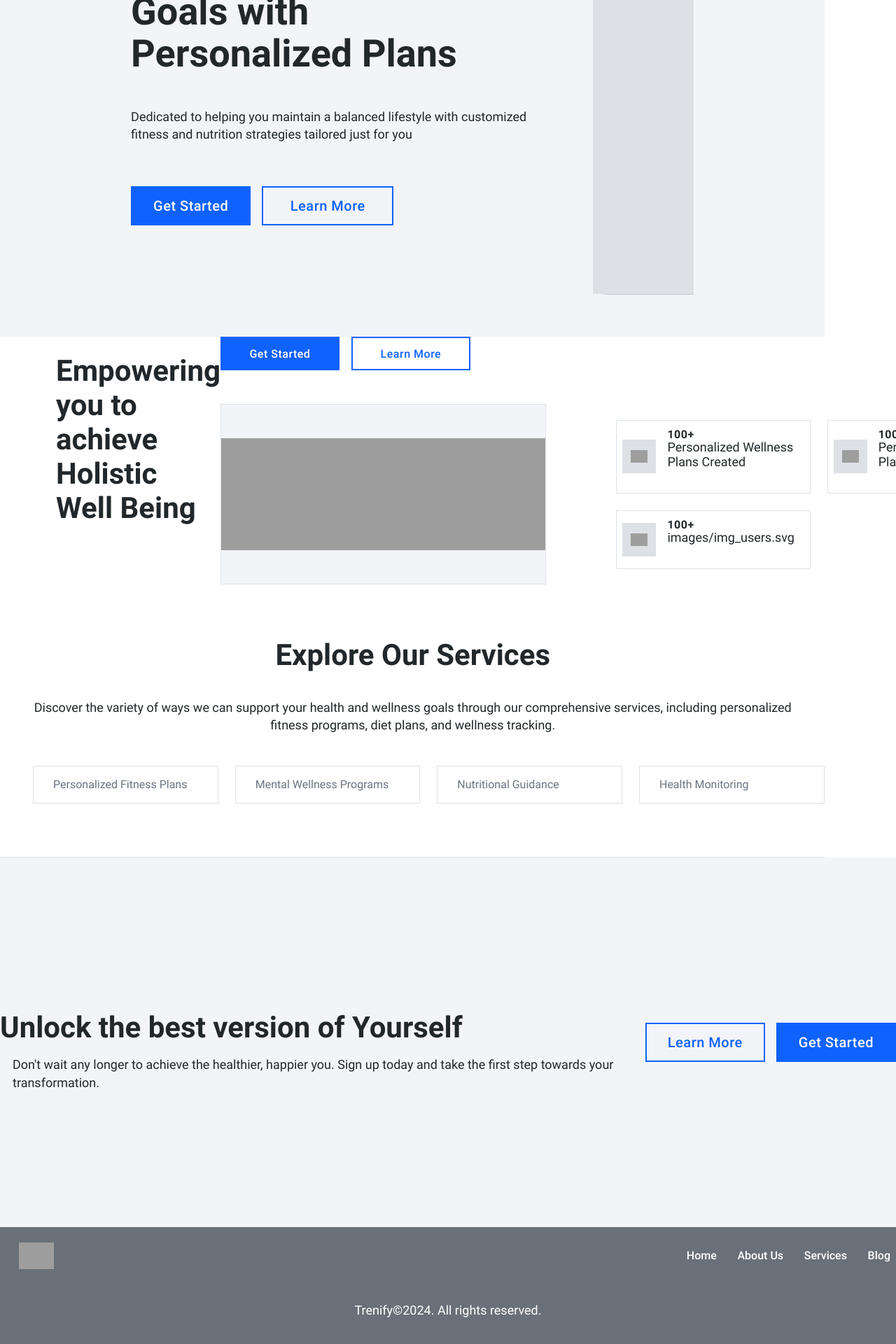
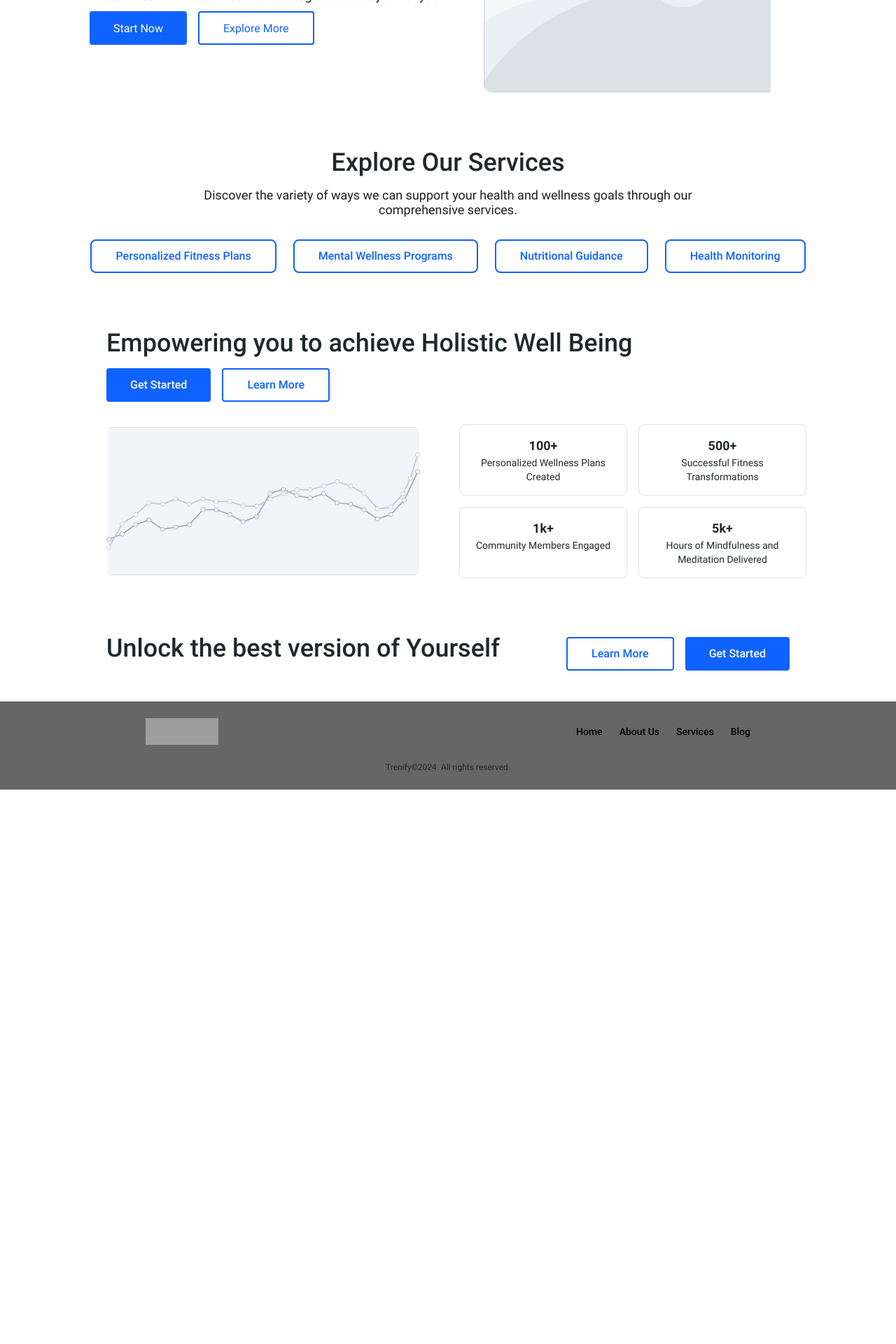
Before and after one commit to Realitylion/wellness-management-system-frontend, a React (Create React App) app: page /landing in a window 1280 px wide. Shown: the part 318-2238 px from the top of the page at 70% size. After the commit the page ends 1446 px from the top, so only its background shows below. Built offline with nearby package versions, Linux system fonts and the light colour scheme; grey boxes are pictures that could not be loaded.

Commit message:
home page changes

```diff
--- a/src/pages/Home1/index.jsx
+++ b/src/pages/Home1/index.jsx
@@ -1,5 +1,5 @@
 import { Helmet } from "react-helmet";
-import { Button, Heading, Img, Text } from "../../components"; // Assuming Text is a component for subtitles
+import { Button, Heading, Img, Text } from "../../components";
 import Footer from "../../components/Footer";
 import WellnessJourneyCallToAction from "../../components/WellnessJourneyCallToAction";
 import WellnessPromotion from "../../components/WellnessPromotion";
@@ -36,13 +36,13 @@ export default function HomePage() {
         {/* Hero Section */}
         <div className="flex items-center justify-between my-10 max-w-5xl mx-auto px-4 lg:px-0">
           <div className="w-full lg:w-1/2 text-left">
-    <Heading as="h1" className="text-4xl font-bold text-coolgray-900 mb-2">
+            <Heading as="h1" className="text-4xl lg:text-5xl font-bold text-coolgray-900 mb-2">
               Unlock Your Full Potential with Tailored Wellness Solutions
             </Heading>
-    <Heading as="h2" className="text-lg font-semibold text-coolgray-700 mb-3">
+            <Heading as="h2" className="text-xl lg:text-2xl font-semibold text-coolgray-700 mb-3">
               Achieve Your Wellness Goals with Personalized Plans
             </Heading>
-    <p className="text-gray-500 mb-6">
+            <p className="text-base lg:text-lg text-gray-500 mb-6">
               Dedicated to helping you maintain a balanced lifestyle with customized fitness
               and nutrition strategies tailored just for you.
             </p>
@@ -60,10 +60,9 @@ export default function HomePage() {
           </div>
         </div>
 
-
         {/* Services Section */}
         <div className="text-center py-10">
-  <Heading as="h2" className="text-3xl font-bold text-coolgray-90 mb-2">Our Services</Heading>
+          <Heading as="h2" className="text-3xl lg:text-4xl font-bold text-coolgray-90 mb-2">Our Services</Heading>
           <Text className="text-lg font-semibold text-coolgray-70 mb-4">Why choose Us?</Text>
           <Text className="text-base text-coolgray-60 mb-8 max-w-2xl mx-auto">
             Our comprehensive wellness approach ensures that every aspect of your health is covered
@@ -102,7 +101,7 @@ export default function HomePage() {
 
         {/* Impact Section */}
         <div className="bg-white py-10 text-center">
-  <Heading as="h2" className="text-3xl font-bold mb-3">Our Impact</Heading>
+          <Heading as="h2" className="text-3xl lg:text-4xl font-bold mb-3">Our Impact</Heading>
           <Text className="text-lg text-coolgray-60 mb-8">
             "We’re proud to have empowered countless individuals on their wellness journey."
           </Text>
@@ -133,18 +132,16 @@ export default function HomePage() {
           </div>
         </div>
 
-
         {/* Wellness Insights Section */}
         <div className="text-center py-10">
-  <Heading as="h2" className="text-3xl font-bold mb-3">Wellness Insights</Heading>
+          <Heading as="h2" className="text-3xl lg:text-4xl font-bold mb-3">Wellness Insights</Heading>
           <Text className="text-lg text-coolgray-60 mb-8">Stay informed with the latest tips and trends in health and wellness.</Text>
         </div>
-
 
 {/* Call to Action Section */}
 <div className="bg-default-white py-10 flex items-center justify-between mx-auto max-w-4xl">
   <div>
-    <Heading as="h2" className="text-3xl font-bold mb-3">Start Your Wellness Journey Today</Heading>
+    <Heading as="h2" className="text-3xl lg:text-4xl font-bold mb-3">Start Your Wellness Journey Today</Heading>
     <Text className="text-base text-coolgray-60">
       Don’t wait any longer to achieve the healthier, happier you. Sign up today and take the first step towards your transformation.
     </Text>
--- a/src/pages/Landing/index.jsx
+++ b/src/pages/Landing/index.jsx
@@ -1,10 +1,7 @@
 import { Helmet } from "react-helmet";
-import { Text, Heading, Img } from "../../components";
+import { Text, Heading, Img, Button } from "../../components";
 import Header from "../../components/Header";
 import ServiceOverview from "../../components/ServiceOverview";
-import LandingRowTwo from "./LandingRowTwo";
-import LandingRowiconionicons from "./LandingRowiconionicons";
-import LandingRowmainheadline from "./LandingRowmainheadline";
 import React from "react";
 
 export default function LandingPage() {
@@ -14,59 +11,159 @@ export default function LandingPage() {
         <title>Wellness Management System</title>
         <meta name="description" content="Web site created using create-react-app" />
       </Helmet>
+
       <div className="w-full overflow-auto bg-default-white">
-        <div>
+        {/* Header Section */}
         <Header className="overflow-x-scroll" />
-        <LandingRowmainheadline />
-        <div className="flex flex-col items-start">
-          <LandingRowiconionicons />
-          <ServiceOverview />
-          <LandingRowTwo />
+
+        {/* Hero Section */}
+        <div className="flex items-center justify-between my-10 max-w-5xl mx-auto px-4 lg:px-0">
+          <div className="w-full lg:w-1/2 text-left">
+            <Heading as="h1" className="text-4xl lg:text-4xl font-bold text-coolgray-900 mb-2">
+            Achieve Your Wellness Goals with Personalized Plans
+            </Heading>
+
+            <p className="text-base lg:text-lg text-gray-900 mb-2">
+              Dedicated to helping you maintain a balanced lifestyle with customized fitness
+              and nutrition strategies tailored just for you.
+            </p>
+            <div className="flex gap-4">
+              <Button className="bg-primary-60 text-white px-6 py-2 rounded">
+                Start Now
+              </Button>
+              <Button variant="outline" className="border-primary-60 text-primary-60 px-6 py-2 rounded">
+                Explore More
+              </Button>
             </div>
           </div>
-      <div>
-        <footer className="flex items-start justify-center bg-coolgray-60 py-[22px] sm:py-5">
-          <div className="container-sm mb-6 flex flex-col items-center gap-12 md:px-5">
-            <div className="flex items-center justify-between gap-5 self-stretch sm:flex-col">
-              <Img src="images/img_footer_logo.png" alt="Footerlogo" className="h-[38px] w-[104px] object-contain" />
-              <ul className="flex w-[24%] flex-wrap justify-between gap-5 p-2 sm:w-full">
-                <li>
-                  <a href="#">
-                    <Heading as="p" className="text-[16px] font-medium text-default-white">
-                      Home
+          <div className="w-full lg:w-1/2 flex justify-center">
+            <Img src="/images/hero1_image.png" alt="Hero" className="w-[80%] max-w-md object-contain" />
+          </div>
+        </div>
+
+{/* Services Section */}
+<div className="text-center py-10 bg-default-white">
+  <Heading as="h1" className="text-4xl lg:text-4xl font-bold text-coolgray-900 mb-4">
+    Explore Our Services
   </Heading>
-                  </a>
-                </li>
-                <li>
-                  <a href="#">
-                    <Heading as="p" className="text-[16px] font-medium text-default-white">
-                      About Us
+  <Text className="text-gray-900 mb-6 max-w-3xl mx-auto">
+    Discover the variety of ways we can support your health and wellness goals through our comprehensive services.
+  </Text>
+  <div className="flex justify-center gap-6 mt-8 max-w-5xl mx-auto flex-wrap">
+    <Button
+      variant="outline"
+      className="px-6 py-2 border border-black text-black font-medium rounded-lg"
+    >
+      Personalized Fitness Plans
+    </Button>
+    <Button
+      variant="outline"
+      className="px-6 py-2 border border-black text-black font-medium rounded-lg"
+    >
+      Mental Wellness Programs
+    </Button>
+    <Button
+      variant="outline"
+      className="px-6 py-2 border border-black text-black font-medium rounded-lg"
+    >
+      Nutritional Guidance
+    </Button>
+    <Button
+      variant="outline"
+      className="px-6 py-2 border border-black text-black font-medium rounded-lg"
+    >
+      Health Monitoring
+    </Button>
+  </div>
+</div>
+
+{/* Impact Section */}
+<div className="text-center py-10 bg-default-white max-w-5xl mx-auto">
+  <div className="text-left px-6">
+    <Heading as="h1" className="text-4xl lg:text-4xl font-bold text-coolgray-900 mb-4">
+      Empowering you to achieve Holistic Well Being
     </Heading>
-                  </a>
-                </li>
-                <li>
-                  <a href="#">
-                    <Heading as="p" className="text-[16px] font-medium text-default-white">
-                      Services
+    <div className="flex gap-4 mb-8">
+      <Button className="bg-primary-60 text-white px-6 py-2 font-medium rounded">
+        Get Started
+      </Button>
+      <Button variant="outline" className="text-primary-60 border-primary-60 px-6 py-2 font-medium rounded">
+        Learn More
+      </Button>
+    </div>
+  </div>
+  <div className="flex flex-col lg:flex-row justify-between items-center gap-8">
+    {/* Chart Image */}
+    <div className="flex justify-center w-full lg:w-1/2">
+      <Img src="images/img_graph_part_graph_style.png" alt="Impact Chart" className="w-full max-w-md h-auto rounded-lg" />
+    </div>
+    {/* Metrics */}
+    <div className="grid grid-cols-2 gap-4 w-full lg:w-1/2">
+      <div className="border border-coolgray-20 rounded-lg p-4">
+        <Heading as="h3" className="text-lg font-semibold text-coolgray-90">100+</Heading>
+        <Text className="text-sm text-coolgray-60">Personalized Wellness Plans Created</Text>
+      </div>
+      <div className="border border-coolgray-20 rounded-lg p-4">
+        <Heading as="h3" className="text-lg font-semibold text-coolgray-90">500+</Heading>
+        <Text className="text-sm text-coolgray-60">Successful Fitness Transformations</Text>
+      </div>
+      <div className="border border-coolgray-20 rounded-lg p-4">
+        <Heading as="h3" className="text-lg font-semibold text-coolgray-90">1k+</Heading>
+        <Text className="text-sm text-coolgray-60">Community Members Engaged</Text>
+      </div>
+      <div className="border border-coolgray-20 rounded-lg p-4">
+        <Heading as="h3" className="text-lg font-semibold text-coolgray-90">5k+</Heading>
+        <Text className="text-sm text-coolgray-60">Hours of Mindfulness and Meditation Delivered</Text>
+      </div>
+    </div>
+  </div>
+</div>
+
+
+{/* Call to Action Section */}
+<div className="flex justify-between items-center py-10 px-6 max-w-5xl mx-auto bg-default-white">
+<Heading as="h1" className="text-4xl lg:text-4xl font-bold text-coolgray-900 mb-4">
+    Unlock the best version of Yourself
   </Heading>
-                  </a>
-                </li>
-                <li>
-                    <a href="#">
-                        <Heading as="p" className="text-[16px] font-medium text-default-white">
-                        Blog
-                        </Heading>
-                    </a>
-                  </li>
+  <div className="flex gap-4">
+    <Button
+      variant="outline"
+      className="text-black border-black px-6 py-2 font-medium rounded"
+    >
+      Learn More
+    </Button>
+    <Button
+      className="bg-primary-60 text-white px-6 py-2 font-medium rounded"
+    >
+      Get Started
+    </Button>
+  </div>
+</div>
+
+
+
+        {/* Footer Section */}
+<footer className="flex items-center justify-center bg-gray-700 py-6">
+  <div className="container-sm flex flex-col items-center gap-4">
+    {/* Logo and Navigation Links */}
+    <div className="flex items-center justify-between w-full max-w-4xl px-4">
+      <Img src="images/img_footer_logo.png" alt="Footer Logo" className="h-[38px] w-[104px]" />
+
+      <ul className="flex gap-6 text-white text-sm font-medium">
+        <li><a href="#" className="hover:underline">Home</a></li>
+        <li><a href="#" className="hover:underline">About Us</a></li>
+        <li><a href="#" className="hover:underline">Services</a></li>
+        <li><a href="#" className="hover:underline">Blog</a></li>
       </ul>
     </div>
-                <Text as="p" className="text-[14px] font-normal text-default-white">
+
+    {/* Copyright Text */}
+    <Text className="text-white text-xs text-center mt-2">
       Trenify©2024. All rights reserved.
     </Text>
   </div>
 </footer>
       </div>
-      </div>
     </>
   );
 }
```
Also changed, not shown: public/images/hero1_image.png (added). Lines whose indentation alone changed are shown as unchanged.
